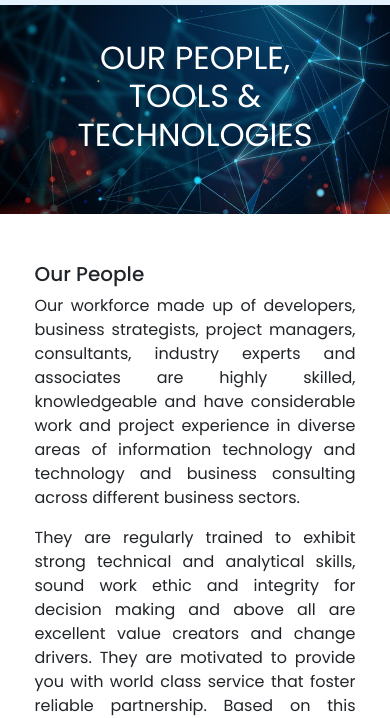
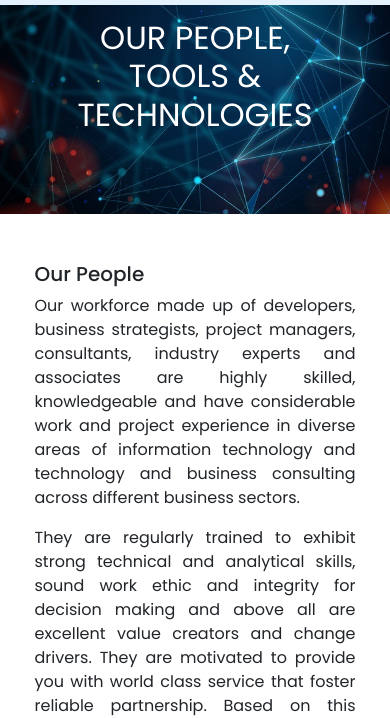
Before and after one commit to Clement-Tagoe/TELOS-PROJECT, a plain HTML site: page people.html in a window 390 px wide. Shown: the part 136-854 px from the top of the page. Drawn offline with nearby package versions, Linux system fonts and the light colour scheme.

Commit message:
resize for mobile screens

```diff
--- a/css/style.css
+++ b/css/style.css
@@ -135,7 +135,7 @@ footer hr.light-100 {
     height: 320px;
   }
   .carousel-caption {
-    margin-bottom: 0px;
+    margin-bottom: -20px;
   }
   .display-2 {
     font-size: 4.5rem;
@@ -144,6 +144,7 @@ footer hr.light-100 {
   }
 
   .slogan-text {
+    margin-top: 10px;
     font-size: 1.3rem;
   }
   .section-1 {
@@ -154,7 +155,7 @@ footer hr.light-100 {
   }
   .display-4 {
     font-size: 2rem;
-    margin-bottom: 20px;
+    margin-bottom: 60px;
   }
 
   h2 {
```
